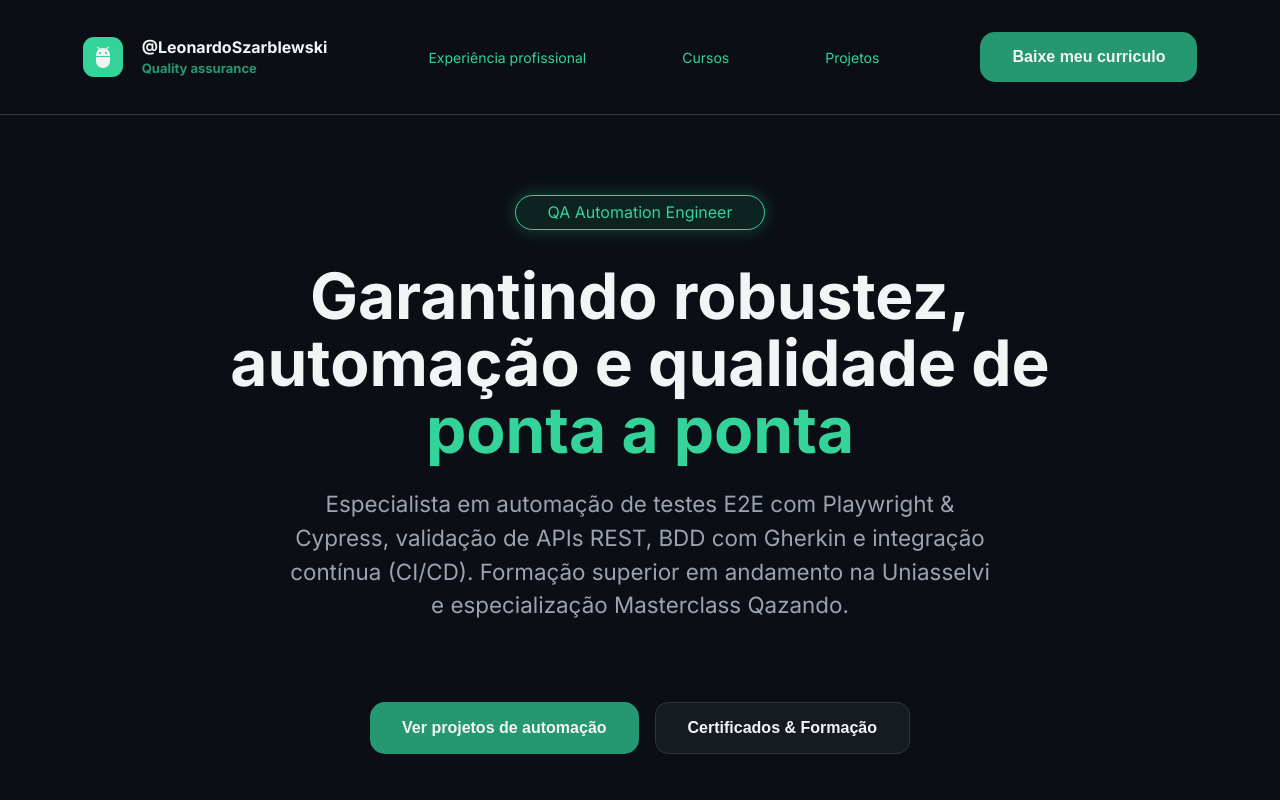
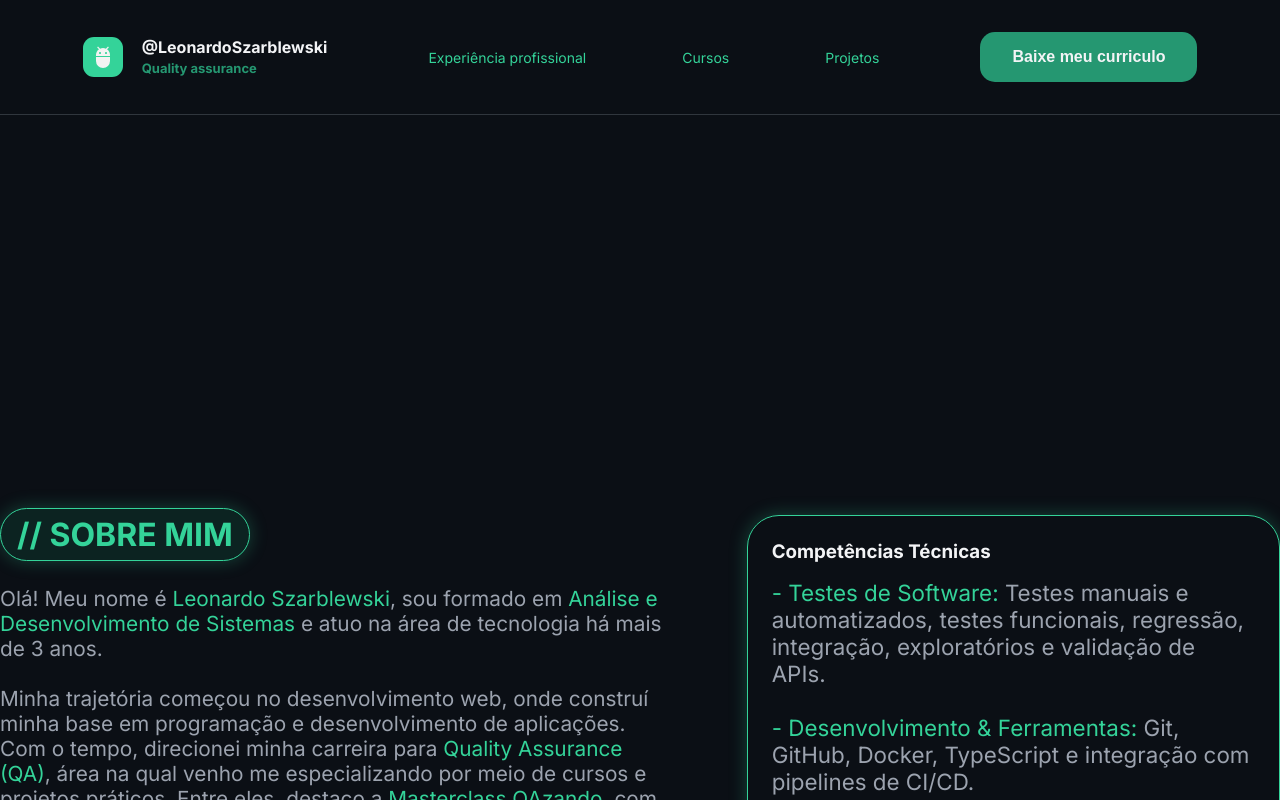
Before and after one commit to leonardoSzarblewski/portfolio, a React (Vite) app: page / in a window 1280 px wide. Shown: the top 800 px of the page. Built offline with nearby package versions, Linux system fonts and the light colour scheme.

Commit message:
refactor: remove unused header section and related styles for cleaner code

```diff
--- a/src/components/sections/Header.modules.css
+++ b/src/components/sections/Header.modules.css
@@ -1,7 +1,3 @@
-header {
-  background-color: var(--bg-main);
-}
-
 nav {
   position: sticky;
   top: 0;
@@ -52,88 +48,8 @@ li:hover {
   color: var(--primary);
 }
 
-.container {
-  margin-top: 5rem;
-}
-
-.container-header {
-  display: flex;
-  flex-direction: column;
-  justify-content: center;
-  align-items: center;
-
-  h1 {
-    font-size: 4rem;
-    max-width: 1000px;
-    text-align: center;
-    line-height: 1.05;
-  }
-
-  p {
-    max-width: 700px;
-    margin-top: 1.5rem;
-    text-align: center;
-    line-height: 1.5;
-  }
-}
-
-.btns-header {
-  margin-top: 5rem;
-  display: flex;
-  gap: 1rem;
-}
-
-.btn-formation {
-  color: var(--text-main);
-  background-color: var(--bg-card);
-  border: 1px solid var(--border-color);
-
-  font-size: 1rem;
-  padding: 1rem 2rem;
-  border-radius: 13px;
-  font-weight: 800;
-  cursor: pointer;
-  transition:
-    background-color 0.2s ease,
-    box-shadow 0.2s ease,
-    transform 0.2s ease;
-}
-
-.btn-formation:hover {
-  transform: scale(1.05);
-}
-
-.text-header {
-  border: 1px solid var(--primary-hover);
-  background: rgba(16, 78, 61, 0.32);
-  box-shadow: 0 0 18px rgba(52, 211, 153, 0.28);
-  padding: 0.4rem 2rem;
-  border-radius: 2rem;
-  margin-bottom: 2rem;
-}
-
 @media (max-width: 980px) {
   .nav-items {
     display: none;
   }
 }
-
-@media (max-width: 768px) {
-  .nav-items {
-    display: none;
-  }
-
-  .container {
-    margin-top: 3rem;
-    padding: 0 1.5rem;
-  }
-
-  .container-header {
-    h1 {
-      font-size: 2rem;
-    }
-    p {
-      font-size: 0.7rem;
-    }
-  }
-}
--- a/src/components/sections/Header.tsx
+++ b/src/components/sections/Header.tsx
@@ -35,31 +35,6 @@ export function Header() {
           </div>
         </div>
       </nav>
-
-      <header>
-        <div className="container">
-          <div className="container-header">
-            <div className="text-header">
-              <span>QA Automation Engineer</span>
-            </div>
-            <h1>
-              Garantindo robustez, automação e qualidade de
-              <span> ponta a ponta</span>
-            </h1>
-            <p>
-              Especialista em automação de testes E2E com Playwright & Cypress,
-              validação de APIs REST, BDD com Gherkin e integração contínua
-              (CI/CD). Formação superior em andamento na Uniasselvi e
-              especialização Masterclass Qazando.
-            </p>
-
-            <div className="btns-header">
-              <Button>Ver projetos de automação</Button>
-              <button className="btn-formation">Certificados & Formação</button>
-            </div>
-          </div>
-        </div>
-      </header>
     </>
   );
 }
```
